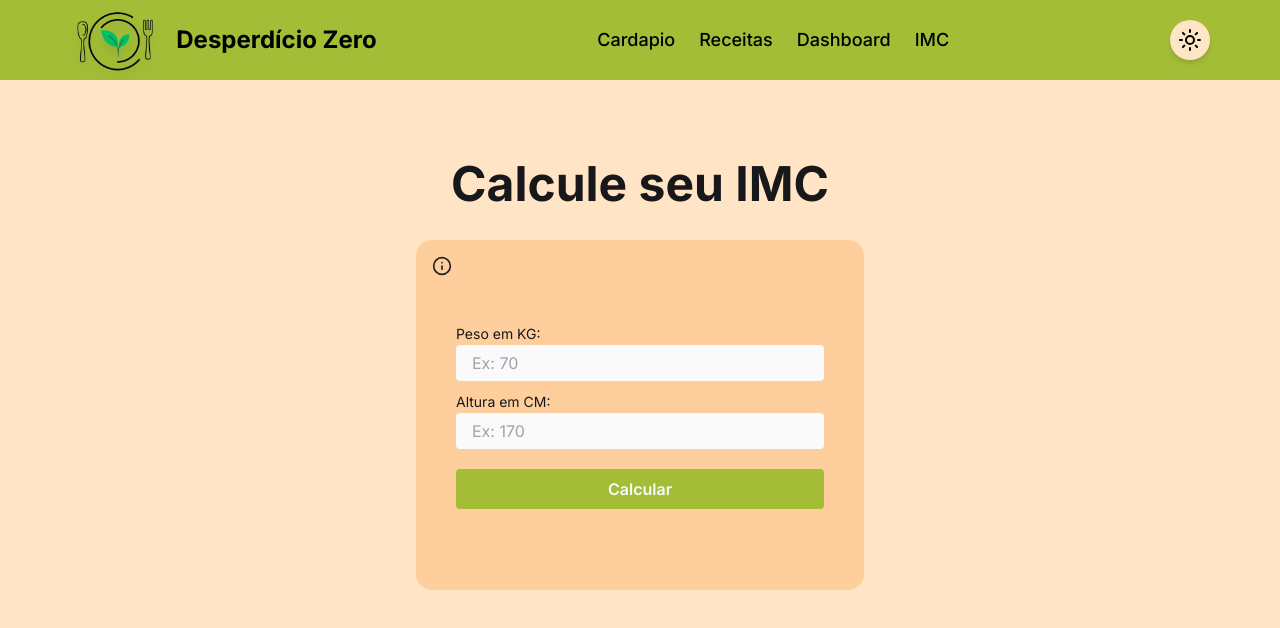
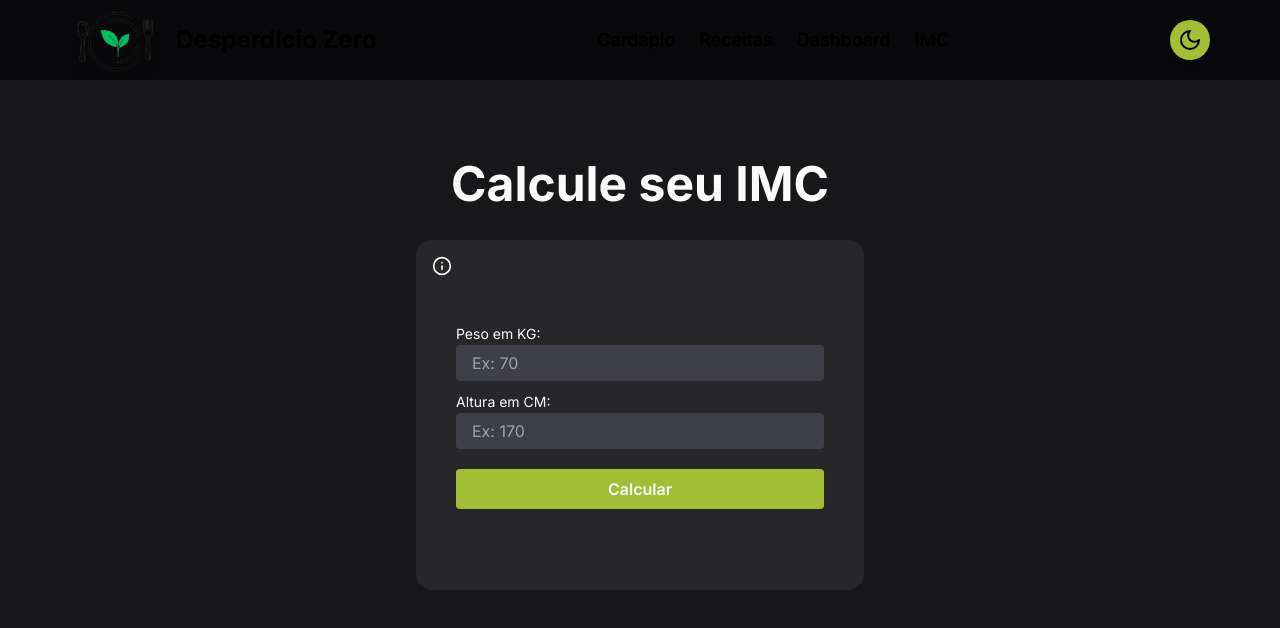
Before and after one commit to Lzinnxl007/TCC, a Next.js app: page /IMC in a window 1280 px wide. Shown: the top 628 px of the page. Built offline with nearby package versions, Linux system fonts and the light colour scheme.

Commit message:
add dark mode

```diff
--- a/src/app/IMC/page.jsx
+++ b/src/app/IMC/page.jsx
@@ -4,8 +4,11 @@ import CalcIMC from "@/components/CalcIMC"
 import Header from "@/components/Header"
 import IMCTable from "@/components/IMCTable"
 import { Context } from "@/context/IMC"
+import { useTheme } from "next-themes"
 import { useState } from "react"
 export default function IMC() {
+
+    const { theme } = useTheme()
 
     const [IMC, setIMC] = useState(null)
 
@@ -16,10 +19,10 @@ export default function IMC() {
     }
 
     return (
-        <section className="w-screen h-[120vh] bg-[#FFE4C5]">
+        <section className={`w-screen h-[120vh] ${theme == 'light' ? 'bg-[#FFE4C5]' : 'bg-zinc-900'} dark:bg-zinc-900`}>
             <Header/>
             <div className="w-full flex flex-col items-center justify-center gap-8 px-6 translate-y-[10vh]">
-                <h1 className="text-center text-5xl font-bold text-zinc-900 md:text-4xl">
+                <h1 className={`text-center text-5xl font-bold md:text-4xl ${theme == 'light' ? 'text-zinc-900' : 'text-zinc-50'} dark:text-zinc-50`}>
                     Calcule seu IMC
                 </h1>
             <Context.Provider value={{
--- a/src/app/receitas/page.jsx
+++ b/src/app/receitas/page.jsx
@@ -12,10 +12,10 @@ export default async function Recipes() {
 
 
     return (
-        <section className="h-auto">
+        <section className="h-auto w-screen">
             <Header/>
-            <div className="grid grid-cols-fit gap-6 p-6">
-                {recipes.map((recipe, index) => {
+            <div className="grid grid-cols-fit gap-6 p-6 dark:bg-zinc-900">
+            {recipes.map((recipe, index) => {
                     return (
                         <RecipeCard key={index} recipe={recipe}/>
                     )
--- a/src/components/CalcIMC.jsx
+++ b/src/components/CalcIMC.jsx
@@ -4,7 +4,10 @@ import { useState } from 'react'
 import { Context } from '@/context/IMC'
 import { useContext } from 'react'
 import { Info } from 'lucide-react'
+import { useTheme } from 'next-themes'
 export default function CalcIMC() {
+
+    const { theme } = useTheme()
 
     const { setIMC } = useContext(Context)
 
@@ -40,11 +43,13 @@ export default function CalcIMC() {
 
 
     return (
-        <div className="rounded-2xl bg-orange-300/50 px-10 py-6 w-full max-w-md h-[350px] flex items-center relative">
+        <div className={`rounded-2xl ${theme == 'light' ? 'bg-orange-300/50 text-zinc-900' : 'bg-zinc-800 text-zinc-50'} px-10 py-6 w-full max-w-md h-[350px] flex items-center relative dark:bg-zinc-800 dark:text-zinc-50`}>
 
             <div className="group absolute left-4 top-4 cursor-pointer z-30">
-                <Info size={20} color="#222"/>
-                <div className="w-[150px] text-xs text-zinc-900 px-4 py-4 rounded-lg bg-zinc-50 absolute translate-y-2 invisible group-hover:visible transition">
+                <Info size={20}
+                color={theme == 'light' ? "#222" : '#fff'}
+                className="dark:stroke-white"/>
+                <div className="w-[150px] text-xs px-4 py-4 rounded-lg bg-zinc-50 absolute translate-y-2 invisible group-hover:visible transition text-zinc-900">
                     <p>
                         O Índice de Massa Corporal (IMC) é uma medida que relaciona peso e altura para avaliar a saúde ponderal.
                     </p>
@@ -52,8 +57,8 @@ export default function CalcIMC() {
             </div>
 
             <form onSubmit={e => calculate(e)}
-            className="h-auto">
-                <label className="text-zinc-900 text-sm">
+            className={`h-auto ${theme == 'light' ? 'text-zinc-900' : 'text-zinc-50'} dark:text-zinc-50`}>
+                <label className="text-sm">
                     Peso em KG:
                 </label>
                 <input onChange={e => HandleData(e)}
@@ -61,9 +66,9 @@ export default function CalcIMC() {
                 name="weight"
                 value={data.weight}
                 placeholder="Ex: 70"
-                className="px-4 py-1.5 rounded bg-zinc-50 text-zinc-900 w-full outline-none mb-2"/>
+                className={`px-4 py-1.5 rounded ${theme == 'light' ? ' bg-zinc-50 text-zinc-900' : 'bg-zinc-700 text-zinc-50'} w-full outline-none mb-2 dark:bg-zinc-700 dark:text-zinc-50`}/>
 
-                <label className="mt-4 text-zinc-900 text-sm">
+                <label className="mt-4 text-sm">
                     Altura em CM:
                 </label>
                 <input onChange={e => HandleData(e)}
@@ -71,7 +76,7 @@ export default function CalcIMC() {
                 name="height"
                 value={data.height}
                 placeholder="Ex: 170"
-                className="px-4 py-1.5 rounded bg-zinc-50 text-zinc-900 w-full outline-none mb-2"/>
+                className={`px-4 py-1.5 rounded ${theme == 'light' ? ' bg-zinc-50 text-zinc-900' : 'bg-zinc-700 text-zinc-50'} w-full outline-none mb-2 dark:bg-zinc-700 dark:text-zinc-50`}/>
 
                 <button className="w-full px-4 py-2 bg-[var(--green)] rounded font-semibold hover:opacity-90 transition text-zinc-50 mt-3 outline-none">
                     Calcular
--- a/src/components/Header.jsx
+++ b/src/components/Header.jsx
@@ -26,7 +26,7 @@ export default function Header() {
     }, [menuShow])
 
     return (
-        <header className={`w-screen h-[10vh] ${theme == 'light' ? 'bg-[var(--green)]' : 'bg-zinc-900'} overflow-hidden`}>
+        <header className={`w-screen h-[10vh] ${theme == 'light' ? 'bg-[var(--green)]' : 'bg-zinc-950'} dark:bg-zinc-950 dark:text-zinc-50 overflow-hidden`}>
             <nav className="w-full h-full flex items-center justify-around z-20 py-4">
                <Link href="/">
                 <div className="flex items-center gap-4 md:gap-2">
@@ -38,16 +38,16 @@ export default function Header() {
                 md:absolute md:flex-col md:bg-[#FBEEDB] md:justify-normal md:h-[91vh] md:px-6
                 md:py-8 md:rounded md:transition-right md:duration-500 md:top-[10vh] md:text-zinc-900
                 md:z-50 ${menuShow ? 'md:flex md:right-0' : 'md:hidden md:-right-full'}`}>
-                    <li className="hover:text-zinc-800 transition">
+                    <li className="hover:text-zinc-800 dark:hover:text-zinc-200 transition">
                         <Link href="/cardapio">Cardapio</Link>
                     </li>
-                    <li className="hover:text-zinc-800 transition">
+                    <li className="hover:text-zinc-800 dark:hover:text-zinc-200 transition">
                         <Link href="/receitas">Receitas</Link>
                     </li>
-                    <li className="hover:text-zinc-800 transition">
+                    <li className="hover:text-zinc-800 dark:hover:text-zinc-200 transition">
                         <Link href="/dashboard">Dashboard</Link>
                     </li>
-                    <li className="hover:text-zinc-800 transition">
+                    <li className="hover:text-zinc-800 dark:hover:text-zinc-200 transition">
                         <Link href="/IMC">IMC</Link>
                     </li>
                 </ul>
--- a/src/components/Main.jsx
+++ b/src/components/Main.jsx
@@ -5,8 +5,8 @@ export default function Main() {
     const { theme } = useTheme()
 
     return (
-        <main className={`w-screen h-[91vh] ${theme == 'light' ? 'bg-[#FFE4C5]' : 'bg-zinc-800'} flex
-        items-center justify-evenly md:flex-col-reverse overflow-hidden`}>
+        <main className={`w-screen h-[91vh] flex
+        items-center justify-evenly md:flex-col-reverse overflow-hidden  dark:bg-zinc-900 dark:text-zinc-50 ${theme == 'light' ? 'bg-[var(--orange)]' : 'bg-zinc-900'}`}>
             <div className="space-y-4 md:flex md:flex-col md:items-center">
                 <h1 className="text-7xl md:text-6xl font-bold leading-[70px] md:text-center">
                     Aprenda a
--- a/src/components/RecipeCard.jsx
+++ b/src/components/RecipeCard.jsx
@@ -17,9 +17,9 @@ export default function RecipeCard({ recipe }) {
 
     return (
         <button onClick={() => viewRecipe(recipe)}
-        className={`w-full h-[330px] max-w-xs md:max-w-sm md:h-[350px] rounded bg-zinc-50
+        className={`w-full h-[330px] max-w-xs md:max-w-sm md:h-[350px] rounded ${theme == 'light' ? 'bg-zinc-100' : 'bg-zinc-900'} dark:bg-zinc-800 dark:text-zinc-50
          transition hover:shadow-[6px_6px_0_rgb(255,170,73)] cursor-pointer overflow-hidden
-         hover:translate-y-[5px] mx-auto ${theme == 'dark' && 'bg-zinc-800'} `}>
+         hover:translate-y-[5px] mx-auto`}>
             <div className="w-full h-3/5 relative">
                 <img src={recipe.image}
                 alt="recipe-image"
--- a/src/components/Theme.jsx
+++ b/src/components/Theme.jsx
@@ -1,27 +1,22 @@
 'use client'
 
 import { Sun, Moon } from "lucide-react"
-import { useEffect, useState } from "react"
 import { useTheme } from 'next-themes'
 export default function Theme() {
 
     const { theme, setTheme } = useTheme()
 
-    const [mode, setMode] = useState('light')
+    console.log(theme)
 
     const selectMode = () => {
-        mode == 'light' ? setMode('dark') : setMode('light')
+        theme == 'light' ? setTheme('dark') : setTheme('light')
 
     }
 
-    useEffect(() => {
-        setTheme(mode)
-    }, [mode])
-
     return (
-        <button onClick={selectMode}
-        className={`p-2 rounded-full shadow-md ${mode == 'light' ? 'bg-[var(--orange)]' : 'bg-[var(--green)]'}`}>
-            {mode == 'light' ? (
+        <button onClick={() => selectMode()}
+        className={`p-2 rounded-full shadow-md  dark:bg-orange-400 ${theme == 'light' ? 'bg-orange-300' : 'bg-[var(--green)]'}`}>
+            {theme == 'dark' ? (
                 <Sun/>
             ) : (
                 <Moon/>
--- a/src/components/ThemeProviders.jsx
+++ b/src/components/ThemeProviders.jsx
@@ -3,7 +3,9 @@
 import { ThemeProvider } from 'next-themes'
 export default function ThemeProviders({ children }) {
     return (
-        <ThemeProvider defaultTheme="light">
+        <ThemeProvider
+        enableSystem
+        forcedTheme={children.theme || null}>
             {children}
         </ThemeProvider>
     )
```
